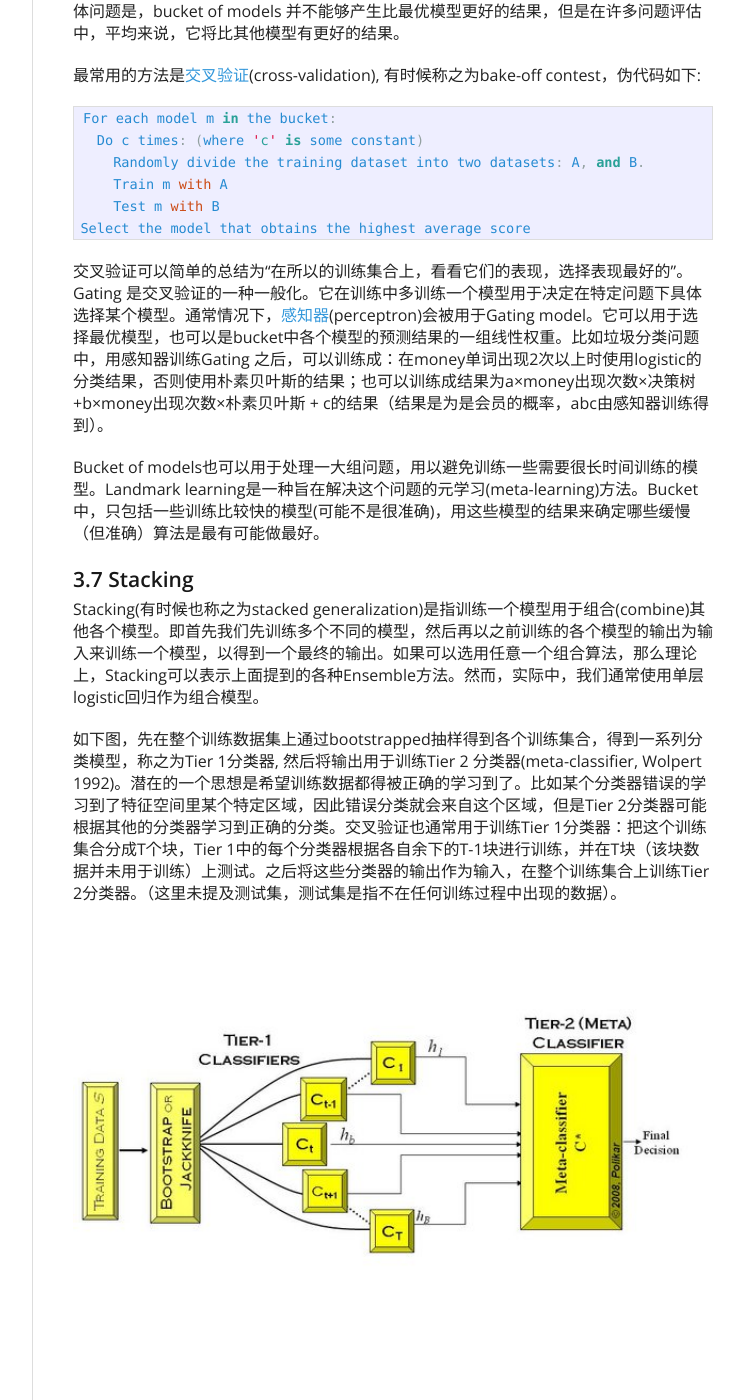
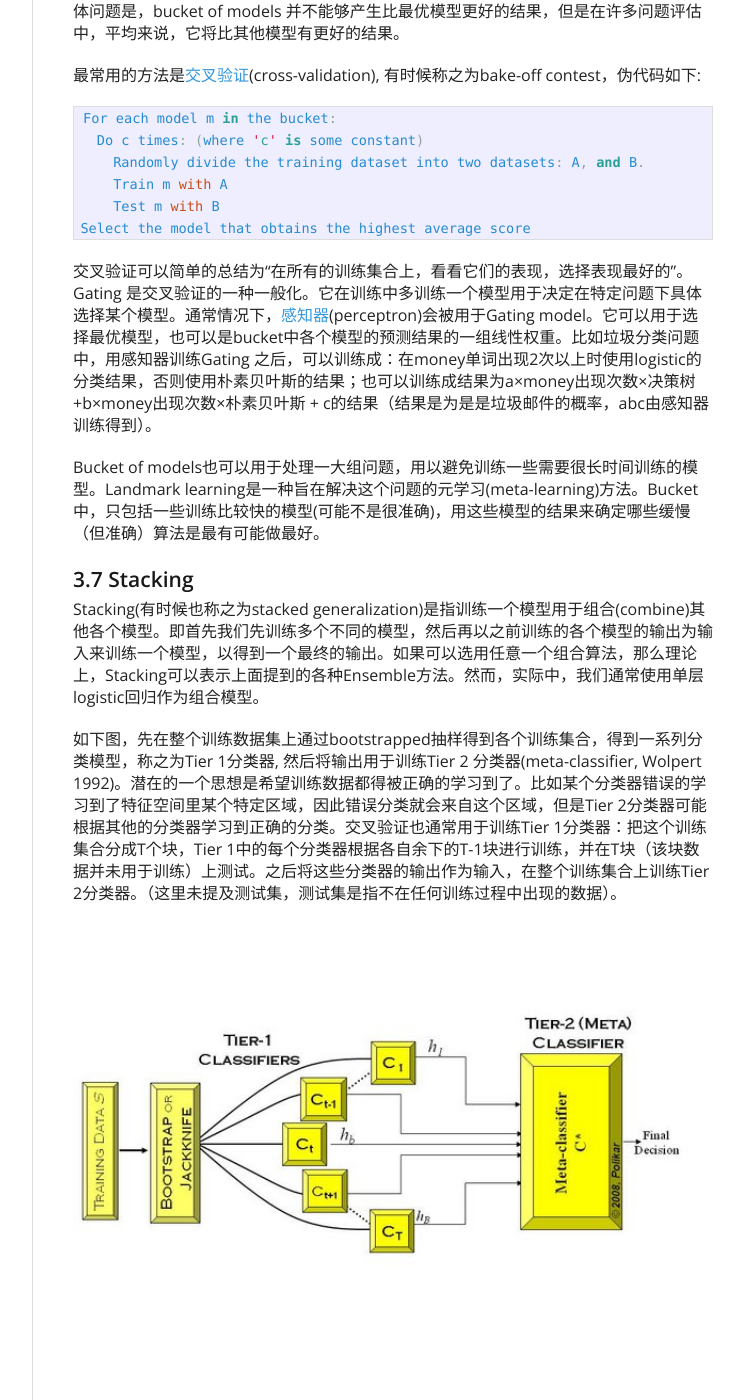
Before and after one commit to chrispher/chrispher.github.com, a Jekyll site: the page built from _posts/Machine Learning/2014-11-02-Ensemble learning.md, in a window 1280 px wide and 1400 px high, scrolled down 7060 px. Shown: the whole window, without its empty margins (378-1122 px from the left). Built offline with Jekyll 4.4.1, drawn with Linux system fonts in a browser that asks for light colours; nearby versions of some CDN libraries; formulas are drawn with MathJax 3; comment, search, counter and statistics services are not loaded; some of the changed text lies outside the part shown.

Commit message:
modify some words

```diff
--- a/_posts/Machine Learning/2014-11-02-Ensemble learning.md
+++ b/_posts/Machine Learning/2014-11-02-Ensemble learning.md
@@ -30,7 +30,7 @@
 
 机器学习中，[监督式学习算法](http://en.wikipedia.org/wiki/Supervised_learning)(Supervised learning)可以描述为:对于一个具体问题，从一堆"假设"(hypothesis space，"假设"空间)中搜索一个具有较好且相对稳定的预测效果的模型。有些时候，即使"假设"空间中包含了一些很好的"假设"(hypothesis) ，我们也很难从中找到一个较好的。Ensemble 的方法就是组合多个"假设"以期望得到一个较优的"假设"。换句话说，Ensemble的方法就是组合许多弱模型(weak learners，预测效果一般的模型) 以得到一个强模型(strong learner，预测效果好的模型)。Ensemble中组合的模型可以是同一类的模型，也可以是不同类型的模型。
 
-Ensemble方法对于大量数据和不充分数据都要很好的效果。因为一些简单模型数据量太大而很难训练，或者只能学习到一部分，而Ensemble方法可以有策略的将数据集划分成一些小数据集，分别进行训练，之后根据一些策略进行组合。相反，如果数据量很少，可以使用bootstrap进行抽样，得到多个数据集，分别进行训练后再组合(Efron 1979)。
+Ensemble方法对于大量数据和不充分数据都有很好的效果。因为一些简单模型数据量太大而很难训练，或者只能学习到一部分，而Ensemble方法可以有策略的将数据集划分成一些小数据集，分别进行训练，之后根据一些策略进行组合。相反，如果数据量很少，可以使用bootstrap进行抽样，得到多个数据集，分别进行训练后再组合(Efron 1979)。
 
 使用Ensemble的方法在评估测试的时候，相比于单一模型，需要更多的计算。因此，有时候也认为Ensemble是用更多的计算来弥补弱模型。同时，这也导致模型中的每个参数所包含的信息量比单一模型少很多，导致太多的冗余！
 
@@ -168,8 +168,8 @@
 Select the model that obtains the highest average score
 {% endhighlight %}
 
-交叉验证可以简单的总结为“在所以的训练集合上，看看它们的表现，选择表现最好的”。
-Gating 是交叉验证的一种一般化。它在训练中多训练一个模型用于决定在特定问题下具体选择某个模型。通常情况下，[感知器](http://en.wikipedia.org/wiki/Perceptron)(perceptron)会被用于Gating model。它可以用于选择最优模型，也可以是bucket中各个模型的预测结果的一组线性权重。比如垃圾分类问题中，用感知器训练Gating 之后，可以训练成：在money单词出现2次以上时使用logistic的分类结果，否则使用朴素贝叶斯的结果；也可以训练成结果为a×money出现次数×决策树+b×money出现次数×朴素贝叶斯 + c的结果（结果是为是会员的概率，abc由感知器训练得到）。
+交叉验证可以简单的总结为“在所有的训练集合上，看看它们的表现，选择表现最好的”。
+Gating 是交叉验证的一种一般化。它在训练中多训练一个模型用于决定在特定问题下具体选择某个模型。通常情况下，[感知器](http://en.wikipedia.org/wiki/Perceptron)(perceptron)会被用于Gating model。它可以用于选择最优模型，也可以是bucket中各个模型的预测结果的一组线性权重。比如垃圾分类问题中，用感知器训练Gating 之后，可以训练成：在money单词出现2次以上时使用logistic的分类结果，否则使用朴素贝叶斯的结果；也可以训练成结果为a×money出现次数×决策树+b×money出现次数×朴素贝叶斯 + c的结果（结果是为是是垃圾邮件的概率，abc由感知器训练得到）。
 
 Bucket of models也可以用于处理一大组问题，用以避免训练一些需要很长时间训练的模型。Landmark learning是一种旨在解决这个问题的元学习(meta-learning)方法。Bucket中，只包括一些训练比较快的模型(可能不是很准确)，用这些模型的结果来确定哪些缓慢（但准确）算法是最有可能做最好。
 
```
Also changed, not shown: other parts of _posts/Machine Learning/2014-11-02-Ensemble learning.md (+1 -1 lines).
